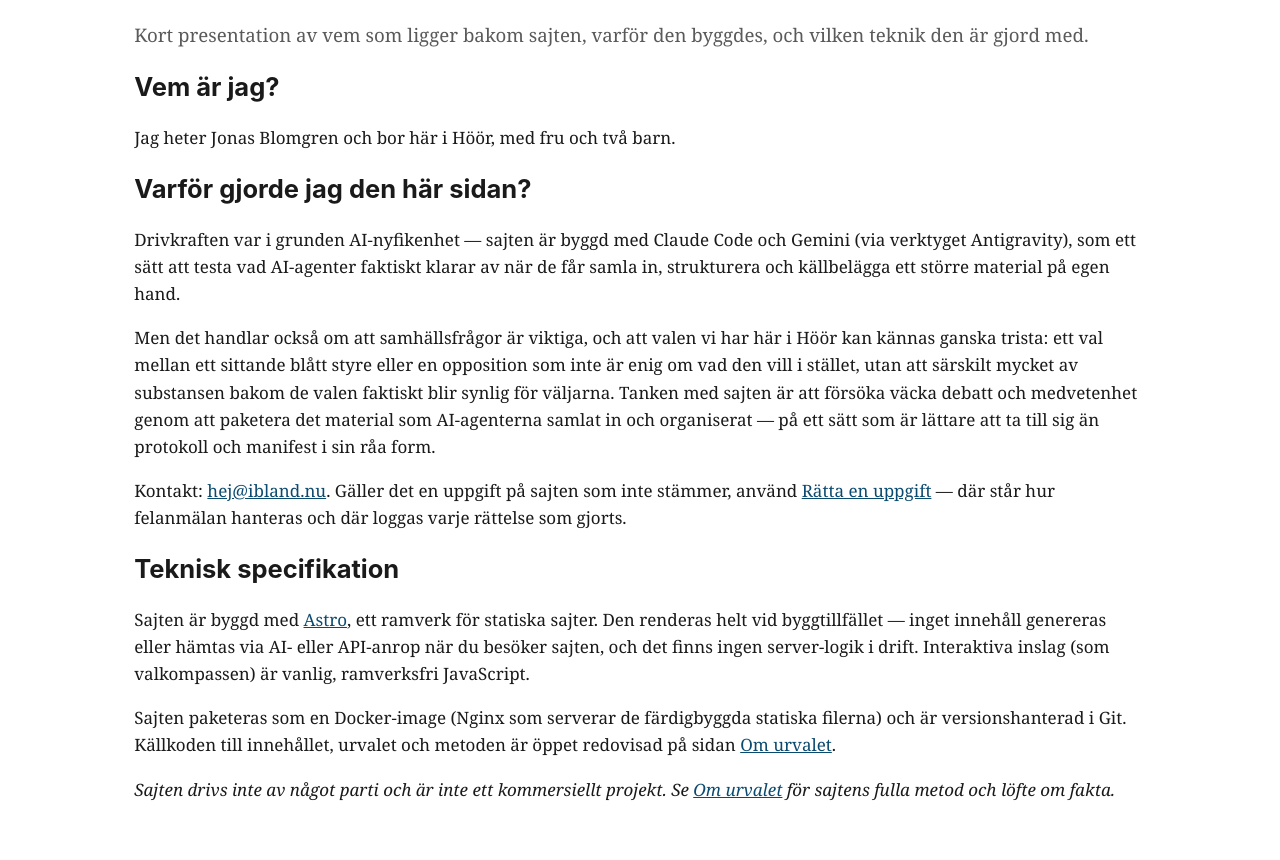
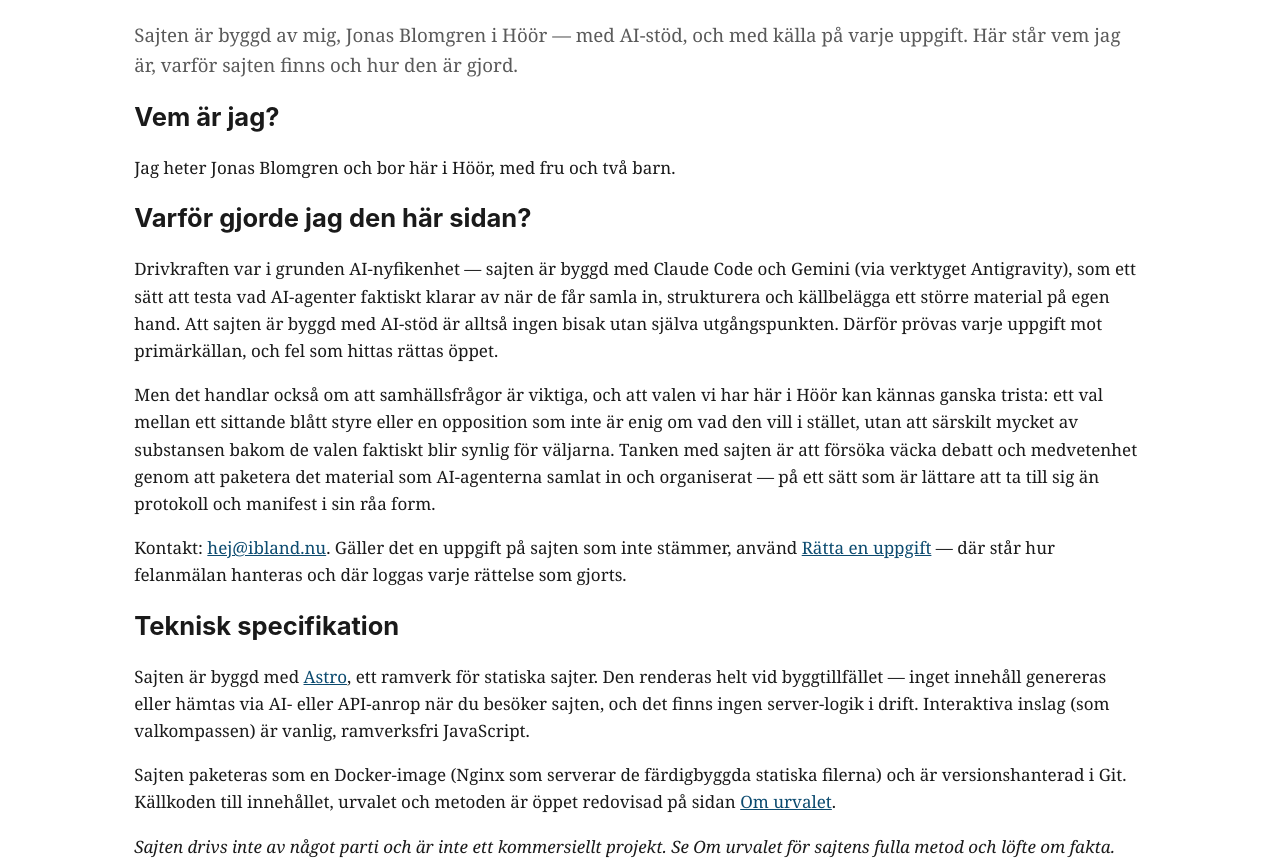
Before and after one commit to Sillen2024/hoor-kommunval, an Astro site: page /om in a window 1280 px wide. Shown: the part 242-1102 px from the top of the page. Built offline with nearby package versions, Linux system fonts and the light colour scheme; Astro itself is replaced by a stand-in of ours.

Commit message:
/om/: byggd med AI-stöd utskrivet i ingress och Varför-avsnitt
Co-Authored-By: Claude Fable 5 <noreply@anthropic.com>

```diff
--- a/src/pages/om/index.astro
+++ b/src/pages/om/index.astro
@@ -4,11 +4,12 @@ import Layout from "../../layouts/Layout.astro";
 
 <Layout
   title="Om mig"
-  description="Sajten är skapad av Jonas Blomgren, boende i Höör. Vem han är, varför sajten byggdes och vilken teknik den bygger på."
+  description="Sajten är skapad av Jonas Blomgren i Höör, byggd med AI-stöd. Vem han är, varför sajten byggdes och vilken teknik den bygger på."
 >
   <h1>Om mig</h1>
   <p class="lead">
-    Kort presentation av vem som ligger bakom sajten, varför den byggdes, och vilken teknik den är gjord med.
+    Sajten är byggd av mig, Jonas Blomgren i Höör — med AI-stöd, och med källa på varje uppgift. Här står vem
+    jag är, varför sajten finns och hur den är gjord.
   </p>
 
   <h2>Vem är jag?</h2>
@@ -20,7 +21,8 @@ import Layout from "../../layouts/Layout.astro";
   <p>
     Drivkraften var i grunden AI-nyfikenhet — sajten är byggd med Claude Code och Gemini (via verktyget
     Antigravity), som ett sätt att testa vad AI-agenter faktiskt klarar av när de får samla in, strukturera och
-    källbelägga ett större material på egen hand.
+    källbelägga ett större material på egen hand. Att sajten är byggd med AI-stöd är alltså ingen bisak utan
+    själva utgångspunkten. Därför prövas varje uppgift mot primärkällan, och fel som hittas rättas öppet.
   </p>
   <p>
     Men det handlar också om att samhällsfrågor är viktiga, och att valen vi har här i Höör kan kännas ganska
@@ -50,8 +52,8 @@ import Layout from "../../layouts/Layout.astro";
 
   <p>
     <em>
-      Sajten drivs inte av något parti och är inte ett kommersiellt projekt. Se <a href="/om-urvalet/">Om
-      urvalet</a> för sajtens fulla metod och löfte om fakta.
+      Sajten drivs inte av något parti och är inte ett kommersiellt projekt. Se Om urvalet för sajtens
+      fulla metod och löfte om fakta.
     </em>
   </p>
 </Layout>
```
